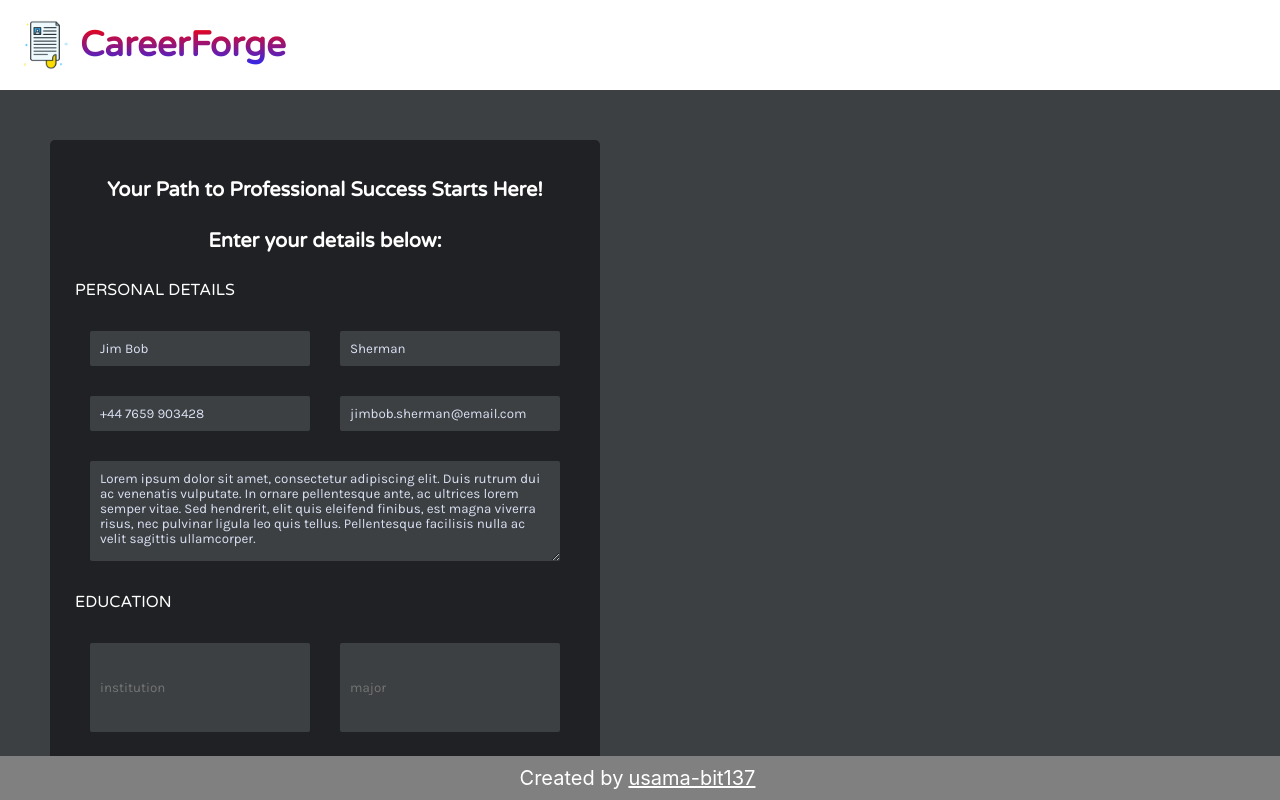
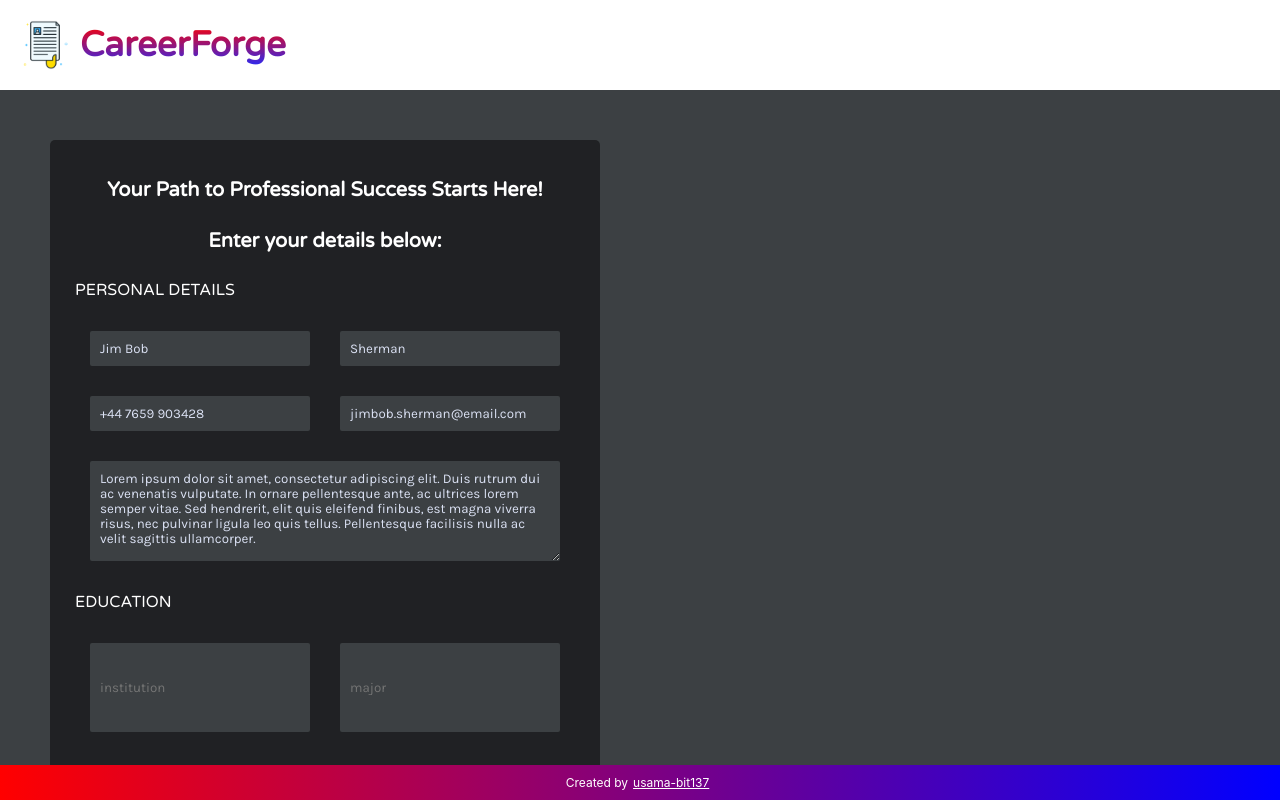
Before and after one commit to usama-bit137/career-forger, a React (Create React App) app: page / in a window 1280 px wide. Shown: the top 800 px of the page. Built offline with nearby package versions, Linux system fonts and the light colour scheme.

Commit message:
Removed git-link code

```diff
--- a/src/styles/Footer.css
+++ b/src/styles/Footer.css
@@ -2,7 +2,7 @@
   position: fixed;
   left: 0;
   bottom: 0;
-    width: 100%;
+  width: 100vw;
   color: white;
   text-align: center;
   padding: 0;
@@ -10,11 +10,11 @@
 }
 
 .footer-text {
-    background-color: grey;
+  background: linear-gradient(to left, blue, red);
   color: white;
   margin: 0;
   padding: 10px;
-    font-size: 20px;
+  font-size: 12px;
 }
 
 .git-link {
@@ -23,8 +23,3 @@
   padding: 5px;
   margin-right: auto;
 }
-
-.git-logo {
-    text-align: center;
-    margin-left: 10px;
-}
```
Lines whose indentation alone changed are shown as unchanged.
